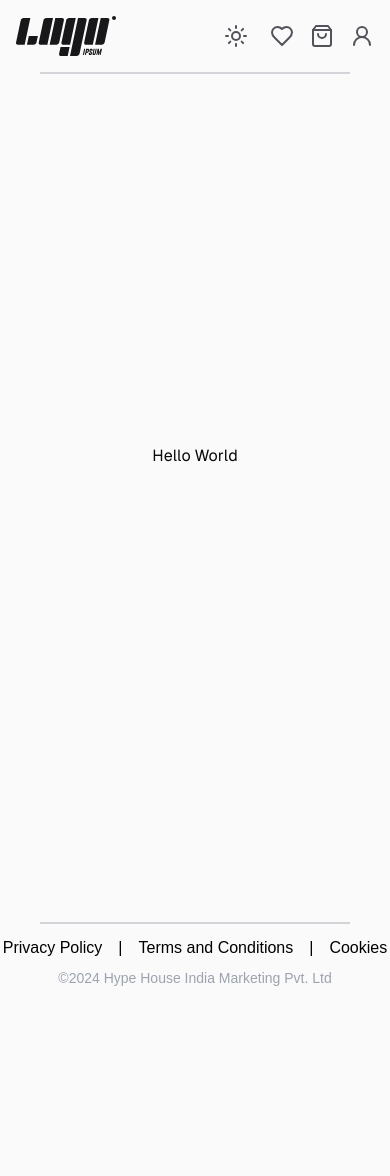
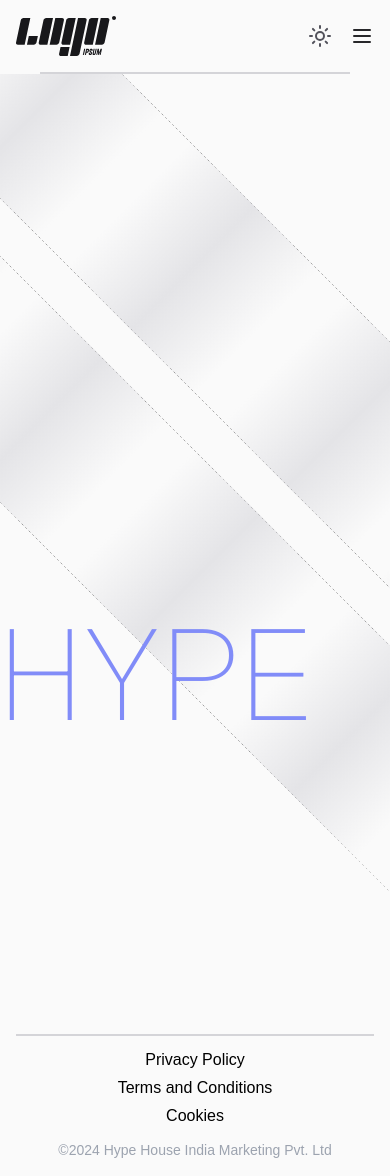
Before and after one commit to Parth18062003/E-Commerce, a Next.js app in the folder frontend/: page / in a window 390 px wide. Before the commit the page ends 1004 px from the top, so only its background shows below. Built offline with nearby package versions, Linux system fonts and the light colour scheme.

Commit message:
Added Hero section

```diff
--- a/frontend/app/layout.tsx
+++ b/frontend/app/layout.tsx
@@ -1,9 +1,7 @@
 import type { Metadata } from "next";
 import localFont from "next/font/local";
 import "./globals.css";
-import Navbar from "@/components/Navbar";
 import { ThemeProvider } from "@/components/utils/theme-provider";
-import { Footer } from "@/components/Footer";
 
 const geistSans = localFont({
   src: "./fonts/GeistVF.woff",
@@ -27,7 +25,7 @@ export default function RootLayout({
   children: React.ReactNode;
 }>) {
   return (
-    <html lang="en">
+    <html lang="en" suppressHydrationWarning>
       <body
         className={`${geistSans.variable} ${geistMono.variable} antialiased`}
       >
@@ -37,9 +35,7 @@ export default function RootLayout({
           enableSystem
           disableTransitionOnChange
         >
-          <Navbar />
           {children}
-          <Footer />
         </ThemeProvider>
       </body>
     </html>
--- a/frontend/app/page.tsx
+++ b/frontend/app/page.tsx
@@ -1,14 +1,21 @@
-import ImageContainer from "@/components/ShaderCanvas";
-import Image from "next/image";
+import { Footer } from "@/components/Footer";
+import Navbar from "@/components/Navbar";
+import HeroBackground from "@/components/ui/custom-grid";
+import HeroText from "@/components/ui/hero-text";
 
 export default function Home() {
   return (
-    <div className="bg-zinc-50 dark:bg-zinc-950 grid grid-rows-[20px_1fr_20px] items-center justify-items-center min-h-screen p-8 pb-20 gap-16 sm:p-20 font-[family-name:var(--font-geist-sans)]">
-      <main className="flex flex-col gap-8 row-start-2 items-center sm:items-start">
-        <h1 className="">Hello World</h1>
-        <ImageContainer imageUrl="https://assets.codepen.io/9051928/retro.jpg"/>
-
-      </main>
-    </div>
+    <>
+      <Navbar />
+      <div className="bg-zinc-50 dark:bg-zinc-950 items-center justify-items-center min-h-screen p-8 pb-20 gap-16 sm:p-20 font-[family-name:var(--font-geist-sans)]">
+        <main className="">
+          <HeroBackground />
+          <div className="flex items-end justify-start min-h-screen -translate-y-1/4 -translate-x-10">
+            <HeroText />
+          </div>
+        </main>
+      </div>
+      <Footer />
+    </>
   );
 }
--- a/frontend/components/Footer.tsx
+++ b/frontend/components/Footer.tsx
@@ -3,32 +3,32 @@ import { TransitionLink } from "./utils/TransitionLink";
 
 export const Footer = () => {
   return (
-    <footer className="bg-zinc-50 dark:bg-zinc-950 dark:text-white text-black py-4">
-      <div className="h-[2px] bg-zinc-300 dark:bg-zinc-700 mx-10 -translate-y-3" />
+    <footer className="bg-zinc-50 dark:bg-zinc-950 dark:text-white text-black py-4 relative">
+      <div className="h-[2px] bg-zinc-300 dark:bg-zinc-700 mx-4 sm:mx-10 -translate-y-3" />
       <div className="max-w-7xl mx-auto flex flex-col items-center">
-        <div className="space-x-4 mb-2">
+        <div className="flex flex-col sm:flex-row items-center justify-center space-x-0 sm:space-x-4 mb-2">
           <TransitionLink
             href="/privacy-policy"
-            className="hover:text-blue-400 transition"
+            className="hover:text-blue-400 transition mb-1 sm:mb-0"
           >
             Privacy Policy
           </TransitionLink>
-          <span>|</span>
+          <span className="hidden sm:inline">|</span>
           <TransitionLink
             href="/terms"
-            className="hover:text-blue-400 transition"
+            className="hover:text-blue-400 transition mb-1 sm:mb-0"
           >
             Terms and Conditions
           </TransitionLink>
-          <span>|</span>
+          <span className="hidden sm:inline">|</span>
           <TransitionLink
             href="/cookies"
-            className="hover:text-blue-400 transition"
+            className="hover:text-blue-400 transition mb-1 sm:mb-0"
           >
             Cookies
           </TransitionLink>
         </div>
-        <p className="text-sm text-gray-400">
+        <p className="text-sm text-gray-400 text-center">
           ©2024 Hype House India Marketing Pvt. Ltd
         </p>
       </div>
--- a/frontend/components/Navbar.tsx
+++ b/frontend/components/Navbar.tsx
@@ -1,14 +1,29 @@
 "use client";
 
+import { useState } from "react";
 import Logo from "./utils/Logo";
 import { DropdownTabs } from "./ui/dropdown-tabs";
-import { Heart, Mic, Search, ShoppingBag, UserRound } from "lucide-react";
+import {
+  Heart,
+  Mic,
+  Search,
+  ShoppingBag,
+  UserRound,
+  Menu,
+  X,
+} from "lucide-react";
 import { TransitionLink } from "./utils/TransitionLink";
 import { ThemeToggle } from "./ui/theme-toggle";
 
 const Navbar = () => {
+  const [isOpen, setIsOpen] = useState(false);
+
+  const toggleMenu = () => {
+    setIsOpen(!isOpen);
+  };
+
   return (
-    <nav className="bg-zinc-50 dark:bg-zinc-950 text-white dark:text-black shadow-md">
+    <nav className="bg-zinc-50 dark:bg-zinc-950 text-white dark:text-black relative z-50">
       <div className="hidden md:flex bg-zinc-800 dark:bg-zinc-200 max-w-full px-5 justify-end space-x-3 text-base dark:text-black text-white">
         <TransitionLink href="/authentication/sign-up">Sign up</TransitionLink>
         <span>|</span>
@@ -21,10 +36,21 @@ const Navbar = () => {
         <div className="flex items-center">
           <TransitionLink
             href="/"
-            className="text-2xl font-bold hover:text-blue-400 transition"
+            className="text-2xl font-bold hover:text-indigo-400 transition"
           >
-            <Logo />
+            <Logo /><span className="sr-only">Logo Hype House</span>
           </TransitionLink>
+        </div>
+
+        {/* Hamburger Menu Button */}
+        <div className="md:hidden">
+          <ThemeToggle />
+          <button
+            onClick={toggleMenu}
+            className="text-2xl ml-3 text-zinc-800 dark:text-zinc-400 focus:outline-none"
+          >
+            {isOpen ? <X /> : <Menu />}
+          </button>
         </div>
 
         {/* TransitionLinks in the middle */}
@@ -33,42 +59,92 @@ const Navbar = () => {
         </div>
 
         {/* Search Input and Icons on the right */}
-        <div className="flex items-center space-x-4">
-          <div className="relative hidden md:flex">
+        <div className="items-center hidden md:flex space-x-4">
+          <div className="relative">
             <input
               type="text"
               placeholder="Search..."
-              className="pl-10 pr-10 py-2 rounded-full border border-zinc-500 bg-zinc-200 text-black dark:bg-zinc-700 dark:text-white focus:outline-none focus:ring-2 transition"
+              className="pl-10 pr-10 py-2 rounded-full border border-zinc-500 bg-zinc-200 text-black dark:bg-zinc-700 dark:text-white focus:outline-none focus:ring-2 transition caret-indigo-400"
             />
             <div className="absolute inset-y-0 left-3 flex items-center text-zinc-400">
               <Search />
+              <span className="sr-only">Search</span>
             </div>
-            <div className="absolute inset-y-0 right-3 flex items-center text-zinc-600 dark:text-zinc-400cursor-pointer">
+            <div className="absolute inset-y-0 right-3 flex items-center text-zinc-600 dark:text-zinc-400 cursor-pointer">
               <Mic />
+              <span className="sr-only">Voice input</span>
             </div>
           </div>
           <ThemeToggle />
           <TransitionLink
             href="/login"
-            className="text-zinc-600 dark:text-zinc-400 hover:text-blue-400 transition"
+            className="text-zinc-600 dark:text-zinc-400 hover:text-indigo-400 transition"
           >
             <Heart />
+            <span className="sr-only">Liked items</span>
           </TransitionLink>
           <TransitionLink
             href="/signup"
-            className="text-zinc-600 dark:text-zinc-400 hover:text-blue-400 transition"
+            className="text-zinc-600 dark:text-zinc-400 hover:text-indigo-400 transition"
           >
             <ShoppingBag />
+            <span className="sr-only">Cart</span>
           </TransitionLink>
           <TransitionLink
             href="/cart"
-            className="text-zinc-600 dark:text-zinc-400 hover:text-blue-400 transition"
+            className="text-zinc-600 dark:text-zinc-400 hover:text-indigo-400 transition"
           >
             <UserRound />
+            <span className="sr-only">Profile</span>
           </TransitionLink>
         </div>
       </div>
       <div className="h-[2px] bg-zinc-300 dark:bg-zinc-700 mx-10" />
+
+      {/* Mobile Menu */}
+      {isOpen && (
+        <div
+          className={`fixed top-0 right-0 w-full h-full bg-zinc-900 bg-opacity-90 z-50 flex flex-col p-4 transition-opacity duration-300 ${
+            isOpen
+              ? "opacity-100 pointer-events-auto"
+              : "opacity-0 pointer-events-none"
+          }`}
+        >
+          {/* Backdrop blur effect */}
+          <div
+            className={`absolute inset-0 backdrop-blur-md transition-opacity duration-300 ${
+              isOpen ? "opacity-100" : "opacity-0"
+            }`}
+          ></div>
+          <button
+            onClick={toggleMenu}
+            className="text-zinc-400 text-2xl self-end mb-4 z-10"
+          >
+            <X />
+          </button>
+          <div className="flex flex-col space-y-4 text-white z-10">
+            <TransitionLink href="/authentication/sign-up" onClick={toggleMenu}>
+              Sign up
+            </TransitionLink>
+            <TransitionLink href="/" onClick={toggleMenu}>
+              Find a store
+            </TransitionLink>
+            <TransitionLink href="/" onClick={toggleMenu}>
+              Contact
+            </TransitionLink>
+            <TransitionLink href="/login" onClick={toggleMenu}>
+              Login
+            </TransitionLink>
+            <TransitionLink href="/signup" onClick={toggleMenu}>
+              Signup
+            </TransitionLink>
+            <TransitionLink href="/cart" onClick={toggleMenu}>
+              Cart
+            </TransitionLink>
+            {/* Add more links as needed */}
+          </div>
+        </div>
+      )}
     </nav>
   );
 };
--- /dev/null
+++ b/frontend/components/ui/custom-grid.tsx
@@ -0,0 +1,44 @@
+import React from "react";
+
+const HeroBackground: React.FC = () => {
+  return (
+    <div className="pointer-events-none fixed max-h-screen inset-0 -z-0 grid w-full -rotate-45 transform select-none grid-cols-2 gap-10 md:grid-cols-4">
+      {Array.from({ length: 8 }).map((_, index) => (
+        <div key={index} className="relative h-full w-full">
+          <div
+            style={
+              {
+                "--background": "#ffffff",
+                "--color": "rgba(0, 0, 0, 0.2)",
+                "--height": "5px",
+                "--width": "1px",
+                "--fade-stop": "90%",
+                "--offset": "150px",
+                "--color-dark": "rgba(255, 255, 255, 0.3)",
+              } as React.CSSProperties
+            }
+            className="absolute top-[calc(var(--offset)/2*-1)] h-[calc(100%+var(--offset))] w-[var(--width)] bg-[linear-gradient(to_bottom,var(--color),var(--color)_50%,transparent_0,transparent)] [background-size:var(--width)_var(--height)] [mask:linear-gradient(to_top,var(--background)_var(--fade-stop),transparent),_linear-gradient(to_bottom,var(--background)_var(--fade-stop),transparent),_linear-gradient(black,black)] [mask-composite:exclude] z-30 dark:bg-[linear-gradient(to_bottom,var(--color-dark),var(--color-dark)_50%,transparent_0,transparent)] left-0"
+          ></div>
+
+          <div
+            style={
+              {
+                "--background": "#ffffff",
+                "--color": "rgba(0, 0, 0, 0.2)",
+                "--height": "5px",
+                "--width": "1px",
+                "--fade-stop": "90%",
+                "--offset": "150px",
+                "--color-dark": "rgba(255, 255, 255, 0.3)",
+              } as React.CSSProperties
+            }
+            className="absolute top-[calc(var(--offset)/2*-1)] h-[calc(100%+var(--offset))] w-[var(--width)] bg-[linear-gradient(to_bottom,var(--color),var(--color)_50%,transparent_0,transparent)] [background-size:var(--width)_var(--height)] [mask:linear-gradient(to_top,var(--background)_var(--fade-stop),transparent),_linear-gradient(to_bottom,var(--background)_var(--fade-stop),transparent),_linear-gradient(black,black)] [mask-composite:exclude] z-30 dark:bg-[linear-gradient(to_bottom,var(--color-dark),var(--color-dark)_50%,transparent_0,transparent)] left-auto right-0"
+          ></div>
+          <div className="relative h-full w-full bg-gradient-to-b from-zinc-50 dark:from-transparent via-zinc-200 dark:via-zinc-800 to-zinc-50"></div>
+        </div>
+      ))}
+    </div>
+  );
+};
+
+export default HeroBackground;
--- /dev/null
+++ b/frontend/components/ui/hero-text.tsx
@@ -0,0 +1,76 @@
+"use client";
+
+import { useTheme } from "next-themes";
+import React, { useEffect } from "react";
+
+const HeroText = () => {
+  const { resolvedTheme } = useTheme();
+  const isDarkMode = resolvedTheme === "dark";
+  useEffect(() => {
+    const spans = document.querySelectorAll(
+      ".hover-text span"
+    ) as NodeListOf<HTMLSpanElement>;
+
+    spans.forEach((span) => {
+      span.addEventListener("mouseenter", function (this: typeof span) {
+        this.style.fontWeight = "900";
+        this.style.color = isDarkMode ? "rgb(238, 242, 255)" : "rgb(129 140 248)";
+
+        const leftNeighbor = this.previousElementSibling as HTMLSpanElement;
+        const rightNeighbor = this.nextElementSibling as HTMLSpanElement;
+
+        if (leftNeighbor) {
+          leftNeighbor.style.fontWeight = "500";
+          leftNeighbor.style.color = isDarkMode ? "rgb(199, 210, 254)" : "rgb(165 180 252)";
+        }
+        if (rightNeighbor) {
+          rightNeighbor.style.fontWeight = "500";
+          rightNeighbor.style.color = isDarkMode ? "rgb(199, 210, 254)" : "rgb(165 180 252)";
+        }
+      });
+
+      span.addEventListener("mouseleave", function (this: typeof span) {
+        this.style.fontWeight = "100";
+        this.style.color = isDarkMode ? "rgb(165, 180, 252)" : "rgb(129 140 248)";
+
+        const leftNeighbor = this.previousElementSibling as HTMLSpanElement;
+        const rightNeighbor = this.nextElementSibling as HTMLSpanElement;
+
+        if (leftNeighbor) {
+          leftNeighbor.style.fontWeight = "100";
+          leftNeighbor.style.color = isDarkMode ? "rgb(165, 180, 252)" : "rgb(129 140 248)";
+        }
+
+        if (rightNeighbor) {
+          rightNeighbor.style.fontWeight = "100";
+          rightNeighbor.style.color = isDarkMode ? "rgb(165, 180, 252)" : "rgb(129 140 248)";
+        }
+      });
+    });
+  }, []);
+
+  return (
+    <h2 className="hover-text text-center text-9xl md:text-[15rem] lg:text-[25rem] font-thin text-indigo-400 dark:text-indigo-300 uppercase select-none">
+      <Text>Hype</Text>
+    </h2>
+  );
+};
+
+const Text = ({ children }: { children: string }) => {
+  return (
+    <>
+      {children.split("").map((child, idx) => (
+        <span
+          style={{
+            transition: "0.35s font-weight, 0.35s color",
+          }}
+          key={idx}
+        >
+          {child}
+        </span>
+      ))}
+    </>
+  );
+};
+
+export default HeroText;
```
Also changed, not shown: frontend/components/utils/Logo.tsx (+9 -2 lines).
